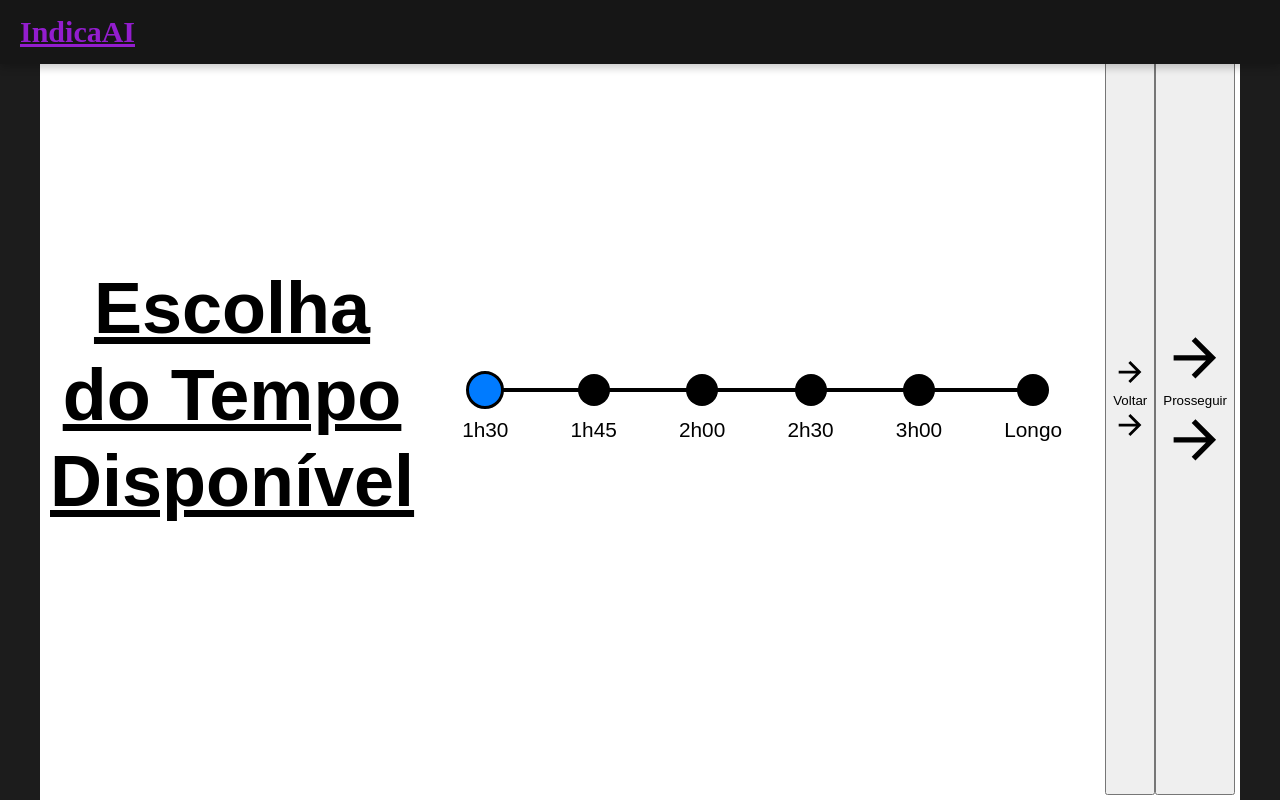
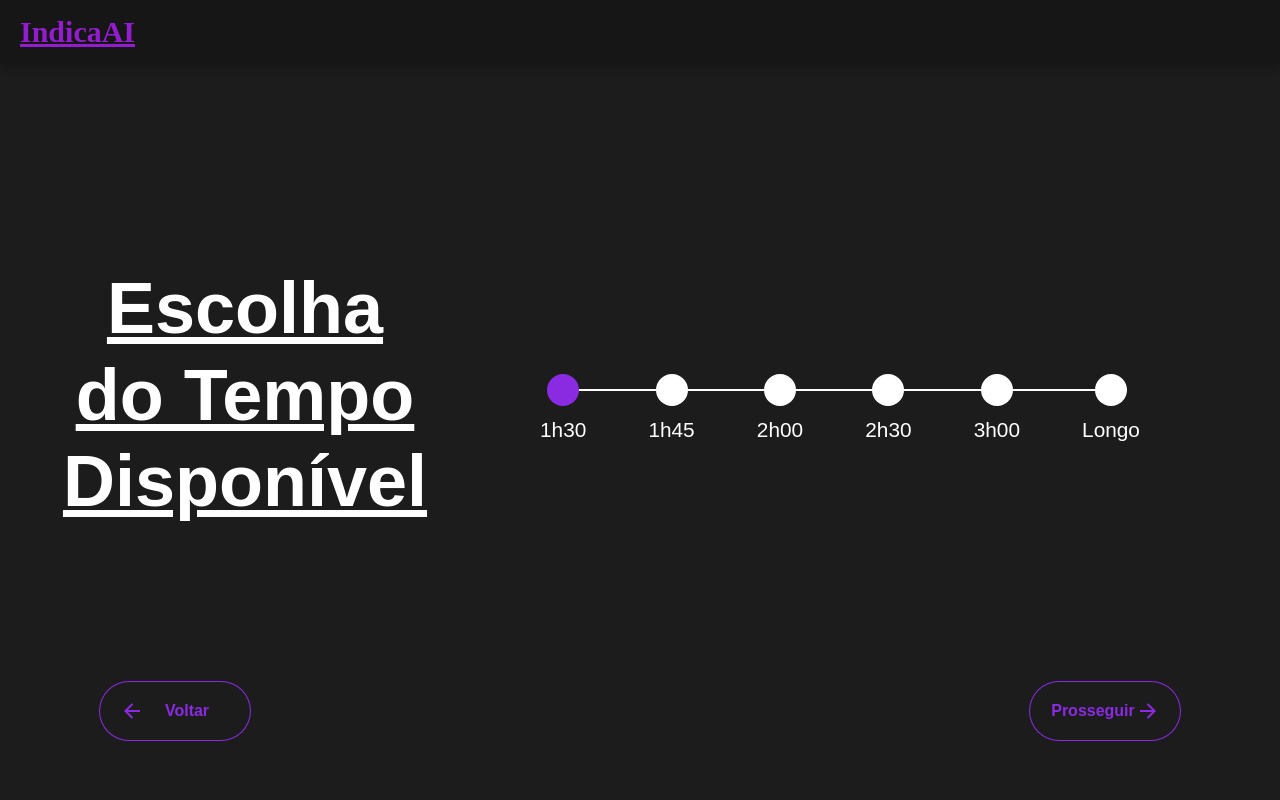
Before and after one commit to Labourguignonn/Desenvolvimento-software, a React (Vite) app in the folder Frontend/app/: page /escolha_tempo in a window 1280 px wide. Built offline with nearby package versions, Linux system fonts and the light colour scheme.

Commit message:
Update RuntimeSelection.css

```diff
--- a/Frontend/app/src/styles/RuntimeSelection.css
+++ b/Frontend/app/src/styles/RuntimeSelection.css
@@ -5,7 +5,6 @@
   align-items: stretch;
   height: 100vh;
   width: 96vw;
-  background-color: white;
   max-width: 1200px;
   margin: 0 auto;
   padding: 5px;
@@ -13,6 +12,7 @@
 
 /* Seção esquerda */
 .left-section_tempo {
+  color: white;
   display: flex;
   flex-direction: column;
   justify-content: center;
@@ -63,8 +63,8 @@
   top: 50%; /* Alinha a linha verticalmente no centro */
   left: calc(12px + 20px); /* Começa após a primeira bolinha */
   right: calc(12px + 20px); /* Termina antes da última bolinha */
-  height: 4px; /* Espessura da linha */
-  background-color: black;
+  height: 2px; /* Espessura da linha */
+  background-color: white;
   transform: translateY(-50%);
   z-index: 0; /* Linha sempre atrás */
 }
@@ -84,7 +84,7 @@
   content: "";
   width: 4vh;
   height: 4vh;
-  background-color: black;
+  background-color: white;
   border-radius: 50%;
   position: absolute;
   top: 50%; /* Centraliza a bolinha na linha */
@@ -95,10 +95,10 @@
 
 /* Estilo do ponto de tempo quando selecionado */
 .time-point.selected::before {
-  background-color: #007bff;
+  background-color: blueviolet;
   width: 4vh;
   height: 4vh;
-  border: 3px solid black;
+  border: none;
 }
 
 /* Rótulo de cada ponto de tempo */
@@ -106,33 +106,134 @@
   margin-top: 10vh; /* Aumenta a distância do texto em relação à bolinha */
   font-size: 1.3rem;
   text-align: center;
-  color: black;
+  color: white;
 }
 
-/* Botões de navegação à esquerda e à direita */
-.nav-button-left, .nav-button-right {
+
+.button-left, .button-right {
   position: absolute;
+  display: flex;
+  align-items: center;
+  width: 150px;
+  gap: 4px;
+  padding: 16px 36px;
+  border: 4px solid;
+  border-color: transparent;
+  font-size: 1rem; /* pode dá erro */
+  background-color: inherit;
+  border-radius: 100px;
+  font-weight: 600;
   bottom: 60px;
-  background-color: black;
-  color: white;
-  border: none;
-  border-radius: 5px;
-  padding: 10px 20px;
-  font-size: 1.5rem;
-  display: flex;
+  color:blueviolet;
+  box-shadow: 0 0 0 1px blueviolet;
   justify-content: center;
-  align-items: center;
+  cursor: pointer;
+  overflow: hidden;
+  transition: all 0.6s cubic-bezier(0.23, 1, 0.32, 1);
 }
 
-.nav-button-left {
+.button-left{
   left: 100px;
 }
 
-.nav-button-right {
+.button-right{
   right: 100px;
 }
 
-/* Efeito de hover para os botões de navegação */
-.nav-button-left:hover, .nav-button-right:hover {
-  background-color: #444;
+.button-right svg, .button-left svg {
+  position: absolute;
+  width: 24px;
+  fill: blueviolet;
+  z-index: 9;
+  transition: all 0.6s cubic-bezier(0.23, 1, 0.32, 1);
 }
+
+
+.button-left .arr-1 {
+  left: 16px;
+  transform: scaleX(-1);
+}
+
+.button-left .arr-2 {
+  right: -25%;
+  transform: scaleX(-1);
+}
+
+.button-right .arr-1 {
+  right: 16px;
+}
+
+.button-right .arr-2 {
+  left: -25%;
+}
+
+.button-left .circle, .button-right .circle {
+  position: absolute;
+  top: 50%;
+  left: 50%;
+  transform: translate(-50%, -50%);
+  width: 20px;
+  height: 20px;
+  background-color: blueviolet;
+  border-radius: 50%;
+  opacity: 0;
+  transition: all 0.8s cubic-bezier(0.23, 1, 0.32, 1);
+}
+
+.button-right .text {
+  transform: translateX(-12px);
+}
+
+.button-left .text {
+  transform: translateX(12px);
+}
+
+.button-left .text, .button-right .text {
+  position: relative;
+  z-index: 1;
+  transition: all 0.8s cubic-bezier(0.23, 1, 0.32, 1);
+}
+
+.button-left:hover, .button-right:hover {
+  box-shadow: none;
+  color: #212121;
+  background-color: blueviolet;
+}
+
+
+.button-left:hover .arr-1 {
+  left: -25%;
+}
+
+.button-left:hover .arr-2 {
+  right: 16px;
+}
+
+.button-left:hover .text {
+  transform: translateX(-12px);
+}
+
+.button-left:hover svg {
+  fill: #212121;
+}
+
+.button-right:hover .arr-1 {
+  right: -25%;
+}
+
+.button-right:hover .arr-2 {
+  left: 16px;
+}
+
+.button-right:hover .text {
+  transform: translateX(12px);
+}
+
+.button-right:hover svg {
+  fill: #212121;
+}
+
+.button-left:active, .button-left:active {
+  scale: 0.95;
+  box-shadow: 0 0 0 4px blueviolet;
+}
```
